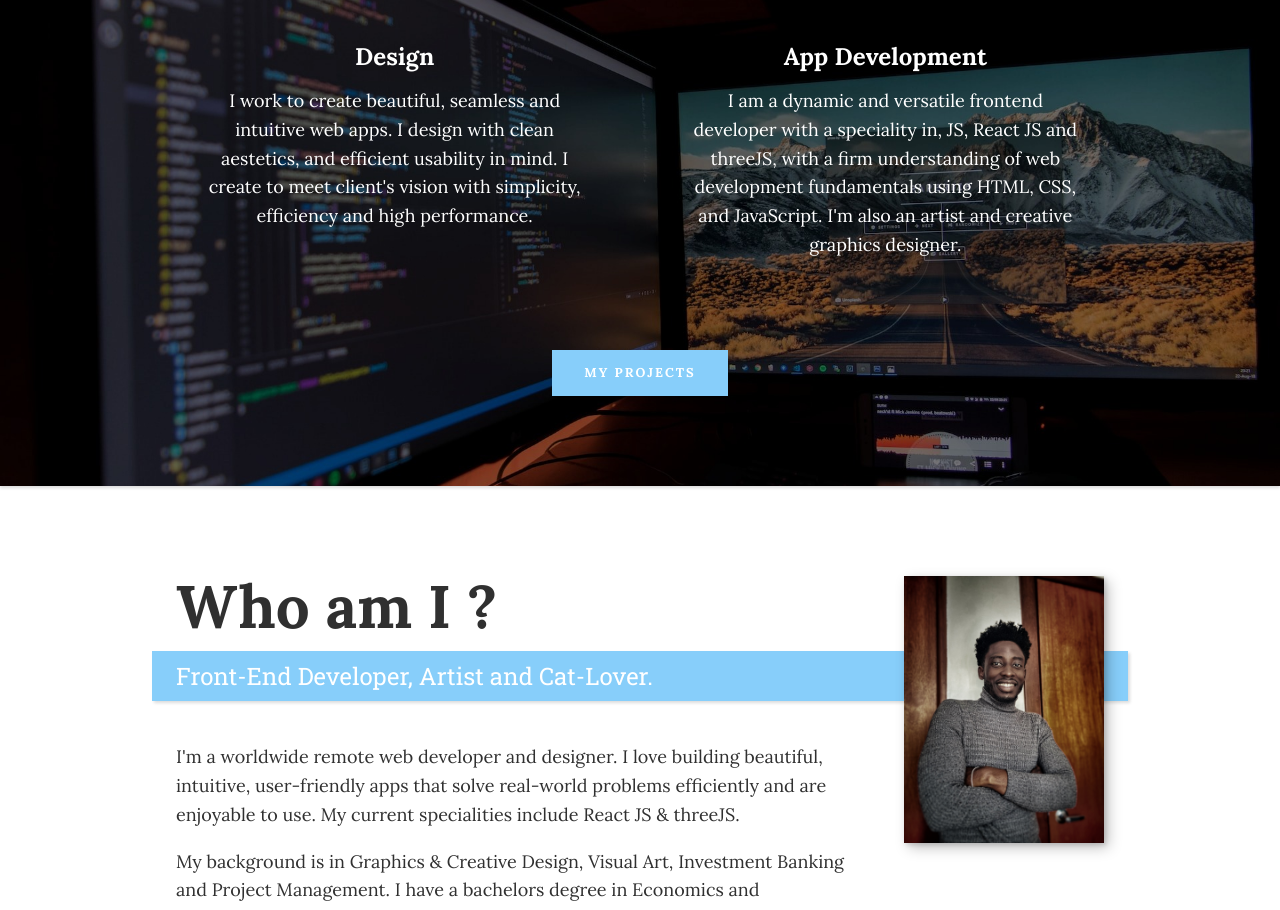
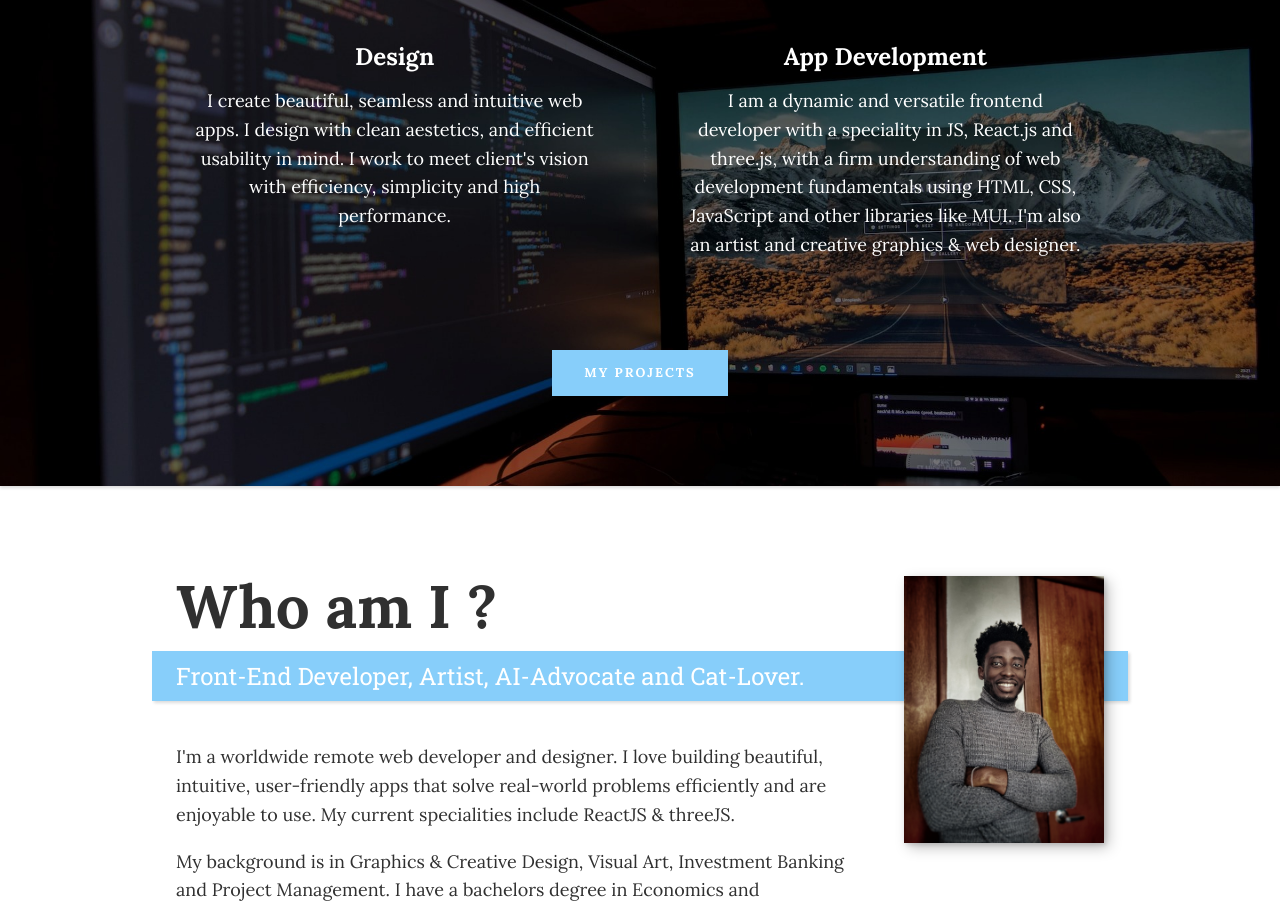
Before and after one commit to Dukeyeboah/myPortfolio, a website built with Vite: page index.html in a window 1280 px wide. Shown: the part 686-1596 px from the top of the page. Built offline with nearby package versions, Linux system fonts and the light colour scheme.

Commit message:
Update index.html

```diff
--- a/index.html
+++ b/index.html
@@ -67,7 +67,7 @@
         Hi, I am <strong>Duke Yeboah</strong>
       </h1>
       <p class="section__subtitle section__subtitle--intro">
-        Front-End Dev (JS,ReactJS,threeJS)
+        Front-End Developer
       </p>
       <img
         src="img/Duke_portrait.jpg"
@@ -83,9 +83,9 @@
         <div class="service">
           <h3>Design</h3>
           <p>
-            I work to create beautiful, seamless and intuitive web apps. I
+            I create beautiful, seamless and intuitive web apps. I
             design with clean aestetics, and efficient usability in mind. I
-            create to meet client's vision with simplicity, efficiency and high
+            work to meet client's vision with efficiency, simplicity and high
             performance.
           </p>
         </div>
@@ -95,9 +95,9 @@
           <h3>App Development</h3>
           <p>
             I am a dynamic and versatile frontend developer with a speciality
-            in, JS, React JS and threeJS, with a firm understanding of web
-            development fundamentals using HTML, CSS, and JavaScript. I'm also
-            an artist and creative graphics designer.
+            in JS, React.js and three.js, with a firm understanding of web
+            development fundamentals using HTML, CSS, JavaScript and other libraries like MUI.
+            I'm also an artist and creative graphics & web designer.
           </p>
         </div>
         <!-- / service -->
@@ -113,7 +113,7 @@
     <section class="about-me" id="about">
       <h2 class="section__title section__title--about">Who am I ?</h2>
       <p class="section__subtitle section__subtitle--about">
-        Front-End Developer, Artist and Cat-Lover.
+        Front-End Developer, Artist, AI-Advocate and Cat-Lover.
       </p>
 
       <div class="about-me__body">
@@ -121,7 +121,7 @@
           I'm a worldwide remote web developer and designer. I love building
           beautiful, intuitive, user-friendly apps that solve real-world
           problems efficiently and are enjoyable to use. My current specialities
-          include React JS & threeJS.
+          include ReactJS & threeJS.
         </p>
         <p>
           My background is in Graphics & Creative Design, Visual Art, Investment
```
